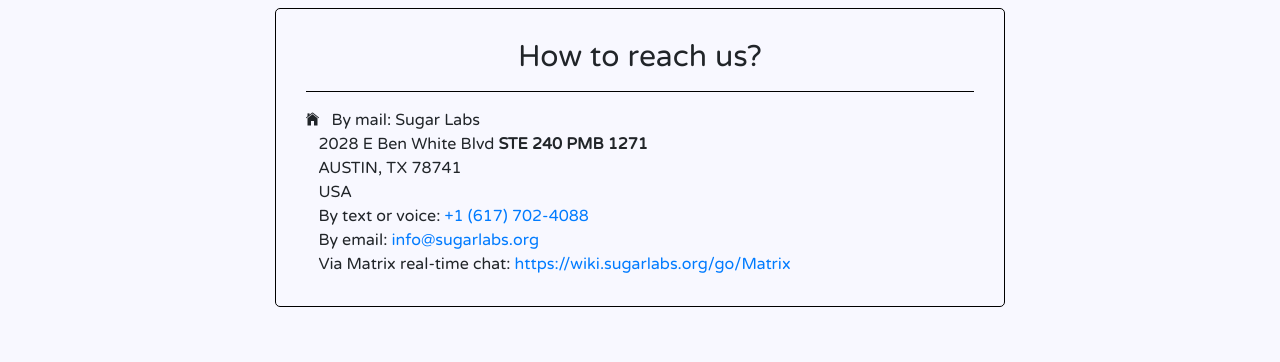
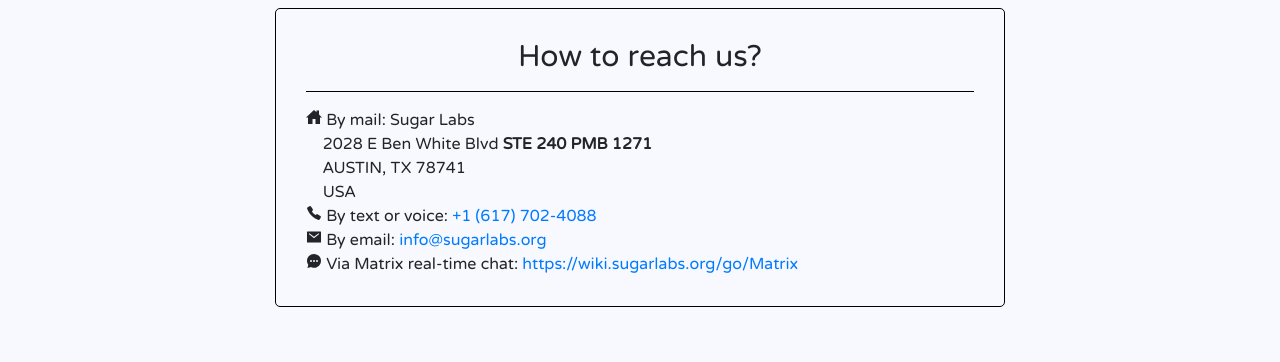
Before and after one commit to sugarlabs/www, a Jekyll site: the page built from contact-us.html, in a window 1280 px wide. Shown: the part 213-575 px from the top of the page. Built offline with Jekyll 4.4.1, drawn with Linux system fonts in a browser that asks for light colours; some web fonts are replaced.

Commit message:
fixes #494 Add nifty icons to our contact-us list (#497)
* fixes #494 Add nifty icons to our contact-us list

* removed new line from mail address

```diff
--- a/contact-us.html
+++ b/contact-us.html
@@ -20,10 +20,10 @@
                             <h2 class="text-center" >How to reach us?</h2>
                             <hr>
                             <ul >
-                                <li class="listFont"><i class="icon ion-ios-home"></i>&nbsp;&nbsp;&nbsp;By mail: Sugar Labs</br>&nbsp;&nbsp;&nbsp;2028 E Ben White Blvd <b>STE 240 PMB 1271</b></br>&nbsp;&nbsp;&nbsp;AUSTIN, TX 78741</br>&nbsp;&nbsp;&nbsp;USA</li>
-                                <li class="listFont"><i class="icon ion-ios-telephone"></i>&nbsp;&nbsp;&nbsp;By text or voice: <a href="tel:+16177024088">+1 (617) 702-4088</a></li>
-                                <li class="listFont"><i class="icon ion-android-mail"></i>&nbsp;&nbsp;&nbsp;By email: <a href="mailto:info@sugarlabs.org">info@sugarlabs.org</a></li>
-                                <li class="listFont"><i class="icon ion-android-globe"></i>&nbsp;&nbsp;&nbsp;Via Matrix real-time chat: <a href="https://wiki.sugarlabs.org/go/Matrix">https://wiki.sugarlabs.org/go/Matrix</a></li>
+                                <li class="listFont"><ion-icon name="home-sharp"></ion-icon>&nbsp;By mail: Sugar Labs</br>&nbsp;&nbsp;&nbsp;&nbsp;2028 E Ben White Blvd<b>&nbsp;STE 240 PMB 1271</b></br>&nbsp;&nbsp;&nbsp;&nbsp;AUSTIN, TX 78741</br>&nbsp;&nbsp;&nbsp;&nbsp;USA</li>
+                                <li class="listFont"><ion-icon name="call-sharp"></ion-icon>&nbsp;By text or voice: <a href="tel:+16177024088">+1 (617) 702-4088</a></li>
+                                <li class="listFont"><ion-icon name="mail-sharp"></ion-icon>&nbsp;By email: <a href="mailto:info@sugarlabs.org">info@sugarlabs.org</a></li>
+                                <li class="listFont"><ion-icon name="chatbubble-ellipses-sharp"></ion-icon>&nbsp;Via Matrix real-time chat: <a href="https://wiki.sugarlabs.org/go/Matrix">https://wiki.sugarlabs.org/go/Matrix</a></li>
                             </ul>
                         </div>
                     </div>
@@ -87,3 +87,6 @@
         </div>
     </div>
 </section>
+
+<script type="module" src="https://unpkg.com/ionicons@7.1.0/dist/ionicons/ionicons.esm.js"></script>
+<script nomodule src="https://unpkg.com/ionicons@7.1.0/dist/ionicons/ionicons.js"></script>
```
